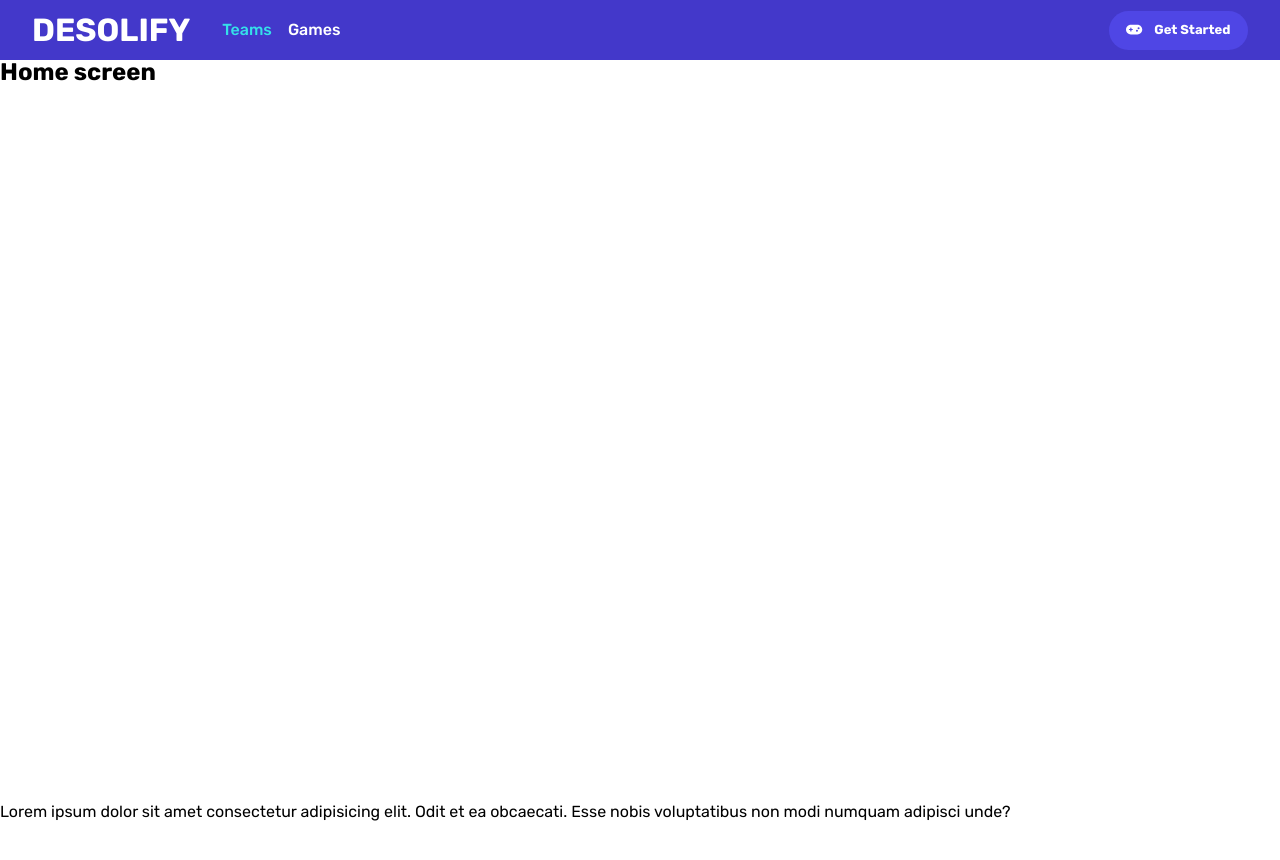
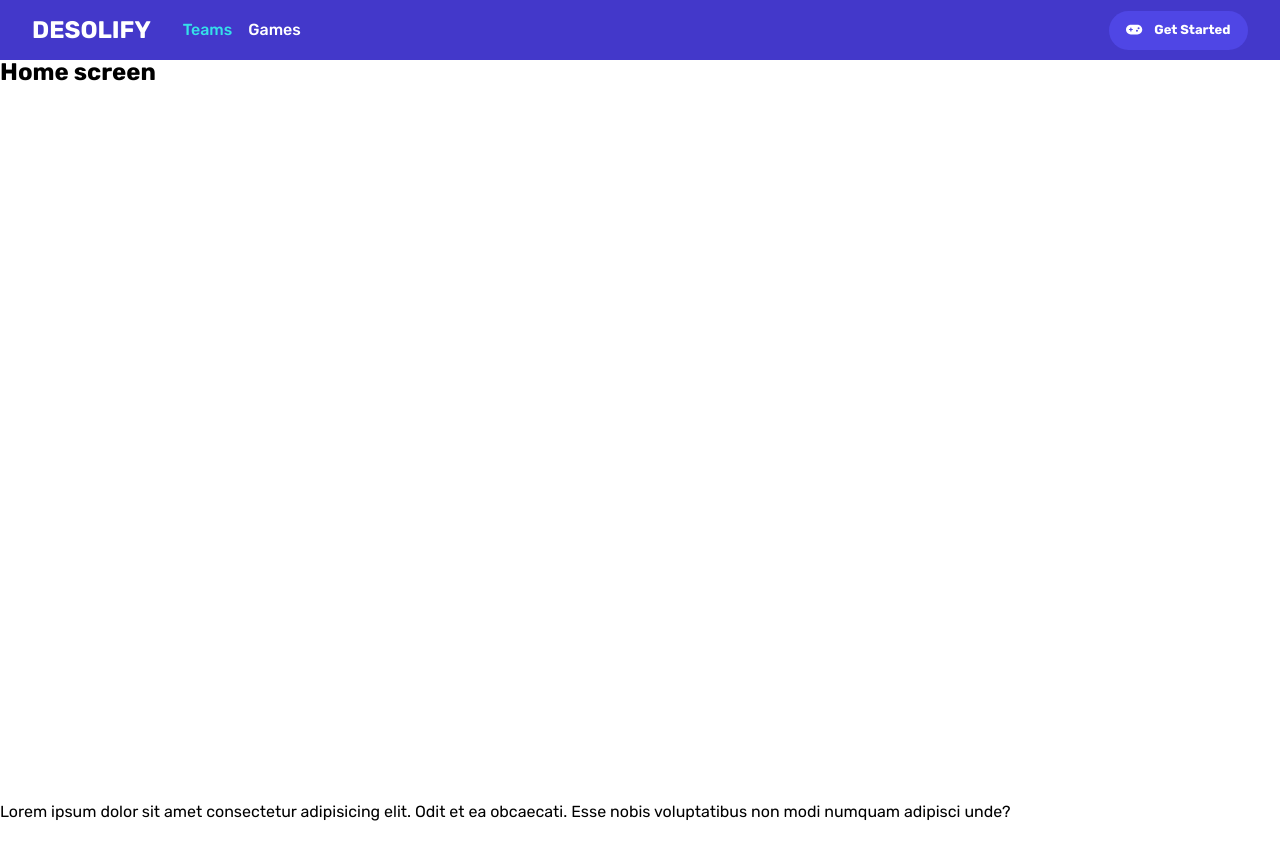
Before and after one commit to mrheio/desolify-web, a Next.js app: page / in a window 1280 px wide. Built offline with nearby package versions, Linux system fonts and the light colour scheme.

Commit message:
moved header content to navbar

```diff
--- a/components/Navbar/Navbar.module.scss
+++ b/components/Navbar/Navbar.module.scss
@@ -1,6 +1,29 @@
 .navbar {
+	position: fixed;
+	top: 0;
+	left: 0;
+	right: 0;
+	height: $navbar-height;
+	background-color: $clr-primary-700;
+	color: $clr-white;
+	padding-inline: 2em;
 	display: flex;
-	align-items: center;
+	justify-content: space-between;
+
+	&-left {
+		display: flex;
+		align-items: center;
+		gap: 2rem;
+	}
+
+	&-right {
+		display: flex;
+		align-items: center;
+	}
+
+	&-button-text {
+		margin-left: 0.75rem;
+	}
 
 	@include hideSmallScreens();
 
--- a/components/Navbar/Navbar.tsx
+++ b/components/Navbar/Navbar.tsx
@@ -1,6 +1,10 @@
 import { FC } from 'react';
 
+import Button from '@components/Button/Button';
+import Link from '@components/Link/Link';
 import NavLink from '@components/Link/NavLink';
+import { faGamepad } from '@fortawesome/free-solid-svg-icons';
+import { FontAwesomeIcon } from '@fortawesome/react-fontawesome';
 import { joinClasses } from '@utils/basics';
 import { URLS } from '@utils/misc';
 import styles from './Navbar.module.scss';
@@ -10,6 +14,10 @@ interface Props {}
 const Navbar: FC<Props> = ({}) => {
 	return (
 		<nav className={joinClasses(styles.navbar, 'fw-semi-bold')}>
+			<span className={styles['navbar-left']}>
+				<Link href="/">
+					<h1>DESOLIFY</h1>
+				</Link>
 				<ul className={styles['navbar-list']}>
 					<li>
 						<NavLink href={URLS.HOME}>Teams</NavLink>
@@ -18,6 +26,13 @@ const Navbar: FC<Props> = ({}) => {
 						<NavLink href={URLS.GAMES}>Games</NavLink>
 					</li>
 				</ul>
+			</span>
+			<span className={styles['navbar-right']}>
+				<Button shape="rounded">
+					<FontAwesomeIcon icon={faGamepad} />
+					<span className={styles['navbar-button-text']}>Get Started</span>
+				</Button>
+			</span>
 		</nav>
 	);
 };
--- a/layout/Header/Header.module.scss
+++ /dev/null
@@ -1,27 +0,0 @@
-.header {
-	position: fixed;
-	top: 0;
-	left: 0;
-	right: 0;
-	height: $navbar-height;
-	background-color: $clr-primary-700;
-	color: $clr-white;
-	padding-inline: 2em;
-	display: flex;
-	justify-content: space-between;
-
-	&-left {
-		display: flex;
-		align-items: center;
-		gap: 2rem;
-	}
-
-	&-right {
-		display: flex;
-		align-items: center;
-	}
-
-	&-button-text {
-		margin-left: 0.75rem;
-	}
-}
--- a/layout/Header/Header.tsx
+++ b/layout/Header/Header.tsx
@@ -1,30 +1,13 @@
-import { Button, Navbar } from '@components';
-import { faGamepad } from '@fortawesome/free-solid-svg-icons';
-import { FontAwesomeIcon } from '@fortawesome/react-fontawesome';
-import Link from 'next/link';
+import { Navbar } from '@components';
 
 import { FC } from 'react';
-import styles from './Header.module.scss';
 
 type Props = {};
 
 const Header: FC<Props> = ({}) => {
 	return (
-		<header className={styles.header}>
-			<span className={styles['header-left']}>
-				<a className="link">
-					<Link href="/">
-						<h1>DESOLIFY</h1>
-					</Link>
-				</a>
-				<Navbar />
-			</span>
-			<span className={styles['header-right']}>
-				<Button shape="rounded">
-					<FontAwesomeIcon icon={faGamepad} />
-					<span className={styles['header-button-text']}>Get Started</span>
-				</Button>
-			</span>
+		<header>
+			<Navbar />
 		</header>
 	);
 };
```
Lines whose indentation alone changed are shown as unchanged.
